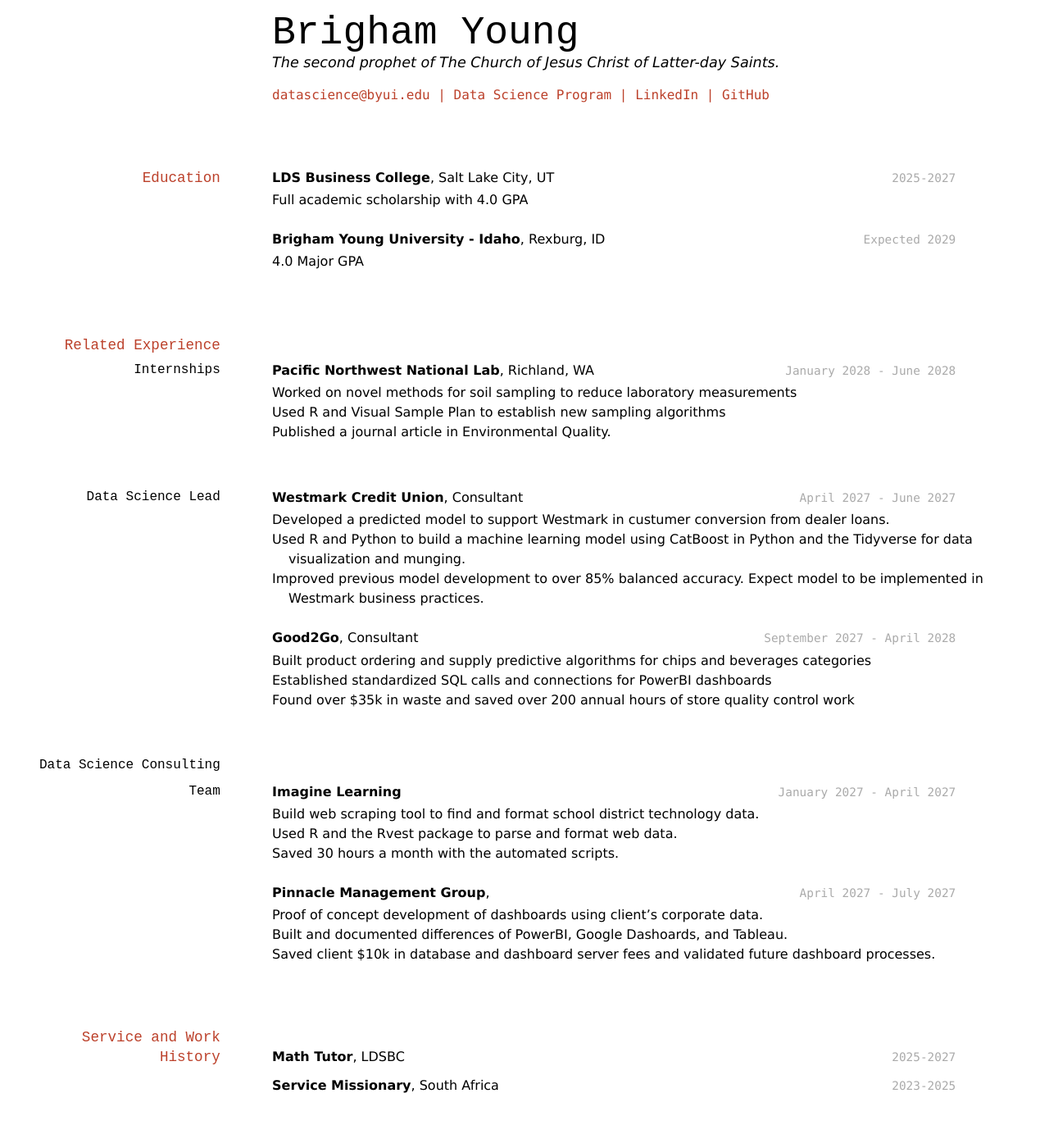
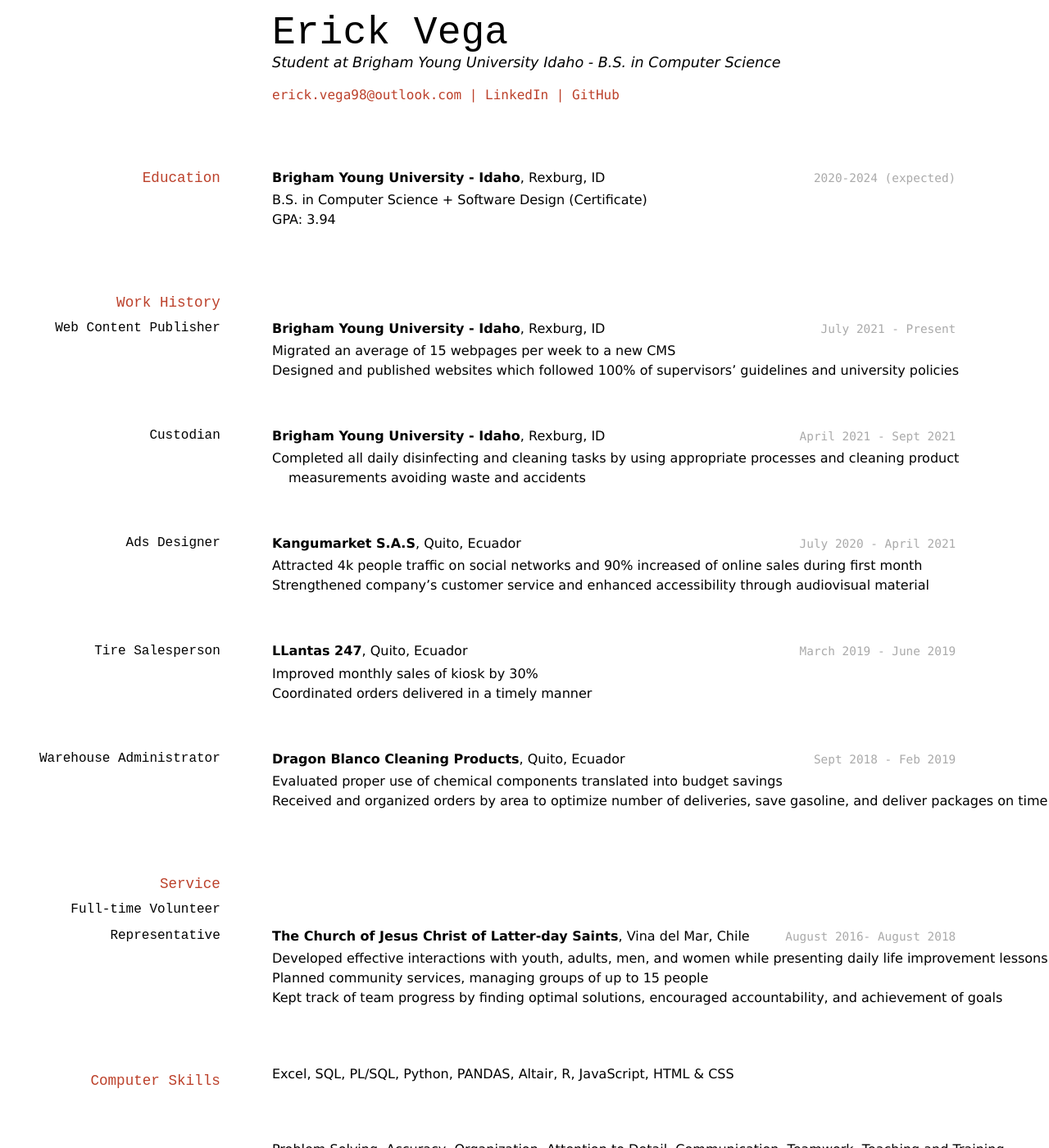
Before and after one commit to willardnyamombe/evegaresume, a Jekyll site: the page built from docs/index.md, in a window 1280 px wide and 1400 px high. Shown: the whole window at 82% size. Built offline with Jekyll 4.4.1, drawn with Linux system fonts in a browser that asks for light colours; some of the changed text lies outside the part shown.

Commit message:
General information added

```diff
--- a/docs/index.md
+++ b/docs/index.md
@@ -1,87 +1,86 @@
 ---
 layout: cv
-title: Brigham Young's Resume
+title: Erick Vega's Resume
 ---
-# Brigham Young
-The second prophet of The Church of Jesus Christ of Latter-day Saints.
+# Erick Vega
+Student at Brigham Young University Idaho - B.S. in Computer Science
 
 <div id="webaddress">
-<a href="datascience@byui.edu">datascience@byui.edu</a>
-| <a href="https://byuidatascience.github.io/development.html">Data Science Program</a>
-| <a href="https://www.linkedin.com/groups/13537407/">LinkedIn</a>
-| <a href="https://github.com/byuids-resumes">GitHub</a>
+<a href="erick.vega98@outlook.com">erick.vega98@outlook.com</a>
+| <a href="https://www.linkedin.com/in/erick-vega-646aa8188//">LinkedIn</a>
+| <a href="https://github.com/erickveg/public_portfolio">GitHub</a>
 </div>
 
 <!-- https://www.monique.tech/the-art-of-markdown -->
 
 ## Education
 
-`2025-2027`
-__LDS Business College__, Salt Lake City, UT
-
-- Full academic scholarship with 4.0 GPA
-
-`Expected 2029`
+`2020-2024 (expected)`
 __Brigham Young University - Idaho__, Rexburg, ID
 
-- 4.0 Major GPA
+-  B.S. in Computer Science + Software Design (Certificate)
+-  GPA: 3.94
+
+## Work History
+
+### Web Content Publisher
+
+`July 2021 - Present`
+__Brigham Young University - Idaho__, Rexburg, ID
+
+- Migrated an average of 15 webpages per week to a new CMS
+- Designed and published websites which followed 100% of supervisors’ guidelines and university policies
 
 
-## Related Experience
+### Custodian
 
-### Internships
+`April 2021 - Sept 2021`
+__Brigham Young University - Idaho__, Rexburg, ID
 
-`January 2028 - June 2028`
-__Pacific Northwest National Lab__, Richland, WA
-
-- Worked on novel methods for soil sampling to reduce laboratory measurements
-- Used R and Visual Sample Plan to establish new sampling algorithms
-- Published a journal article in Environmental Quality.
-
-### Data Science Lead
-
-`April 2027 - June 2027`
-__Westmark Credit Union__, Consultant
-
-- Developed a predicted model to support Westmark in custumer conversion from dealer loans.
-- Used R and Python to build a machine learning model using CatBoost in Python and the Tidyverse for data visualization and munging.
-- Improved previous model development to over 85% balanced accuracy. Expect model to be implemented in Westmark business practices.
-
-`September 2027 - April 2028`
-__Good2Go__, Consultant
-
-- Built product ordering and supply predictive algorithms for chips and beverages categories
-- Established standardized SQL calls and connections for PowerBI dashboards
-- Found over $35k in waste and saved over 200 annual hours of store quality control work
-
-### Data Science Consulting Team
-
-`January 2027 - April 2027`
-__Imagine Learning__
-
-- Build web scraping tool to find and format school district technology data.
-- Used R and the Rvest package to parse and format web data.
-- Saved 30 hours a month with the automated scripts.
-
-`April 2027 - July 2027`
-__Pinnacle Management Group__,
-
-- Proof of concept development of dashboards using client's corporate data.
-- Built and documented differences of PowerBI, Google Dashoards, and Tableau.
-- Saved client $10k in database and dashboard server fees and validated future dashboard processes.
+- Completed all daily disinfecting and cleaning tasks by using appropriate processes and cleaning product measurements avoiding waste and accidents
 
 
-## Service and Work History
+### Ads Designer
 
-`2025-2027`
-__Math Tutor__, LDSBC
+`July 2020 - April 2021`
+__Kangumarket S.A.S__, Quito, Ecuador
+
+- Attracted 4k people traffic on social networks and 90% increased of online sales during first month
+- Strengthened company's customer service and enhanced accessibility through audiovisual material
+
+### Tire Salesperson
+
+`March 2019 - June 2019`
+__LLantas 247__, Quito, Ecuador
+
+- Improved monthly sales of kiosk by 30%
+- Coordinated orders delivered in a timely manner
+
+### Warehouse Administrator
+
+`Sept 2018 - Feb 2019`
+__Dragon Blanco Cleaning Products__, Quito, Ecuador
+
+- Evaluated proper use of chemical components translated into budget savings
+- Received and organized orders by area to optimize number of deliveries, save gasoline, and deliver packages on time
+
+## Service
+
+### Full-time Volunteer Representative
+
+`August 2016- August 2018`
+__The Church of Jesus Christ of Latter-day Saints__, Vina del Mar, Chile
+
+- Developed effective interactions with youth, adults, men, and women while presenting daily life improvement lessons
+- Planned community services, managing groups of up to 15 people
+- Kept track of team progress by finding optimal solutions, encouraged accountability, and achievement of goals
+
+## Computer Skills
+- Excel, SQL, PL/SQL, Python, PANDAS, Altair, R, JavaScript, HTML & CSS
 
 
-`2023-2025`
-__Service Missionary__, South Africa
-
-
-
+## Other Skills
+- Problem Solving, Accuracy, Organization, Attention to Detail, Communication, Teamwork, Teaching and Training Experience
 <!-- ### Footer
 
 Last updated: May 2013 -->
```
